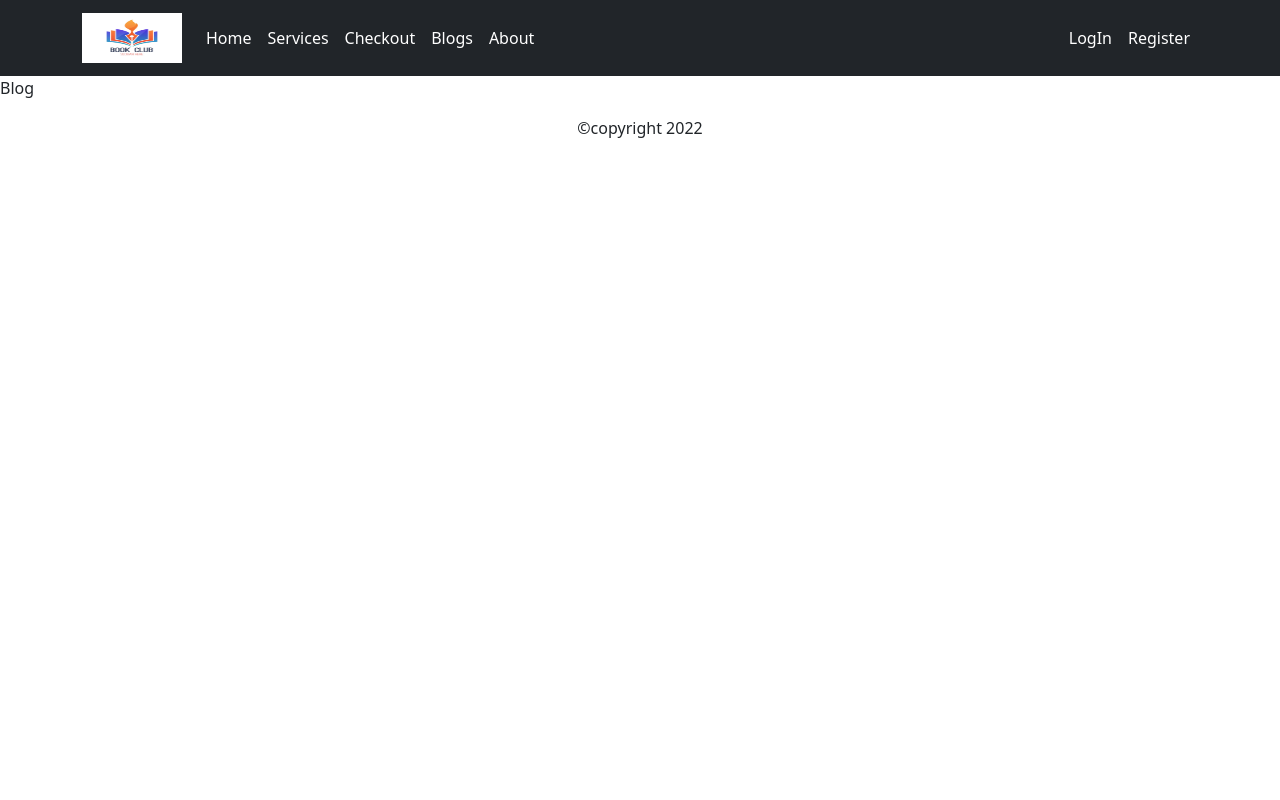
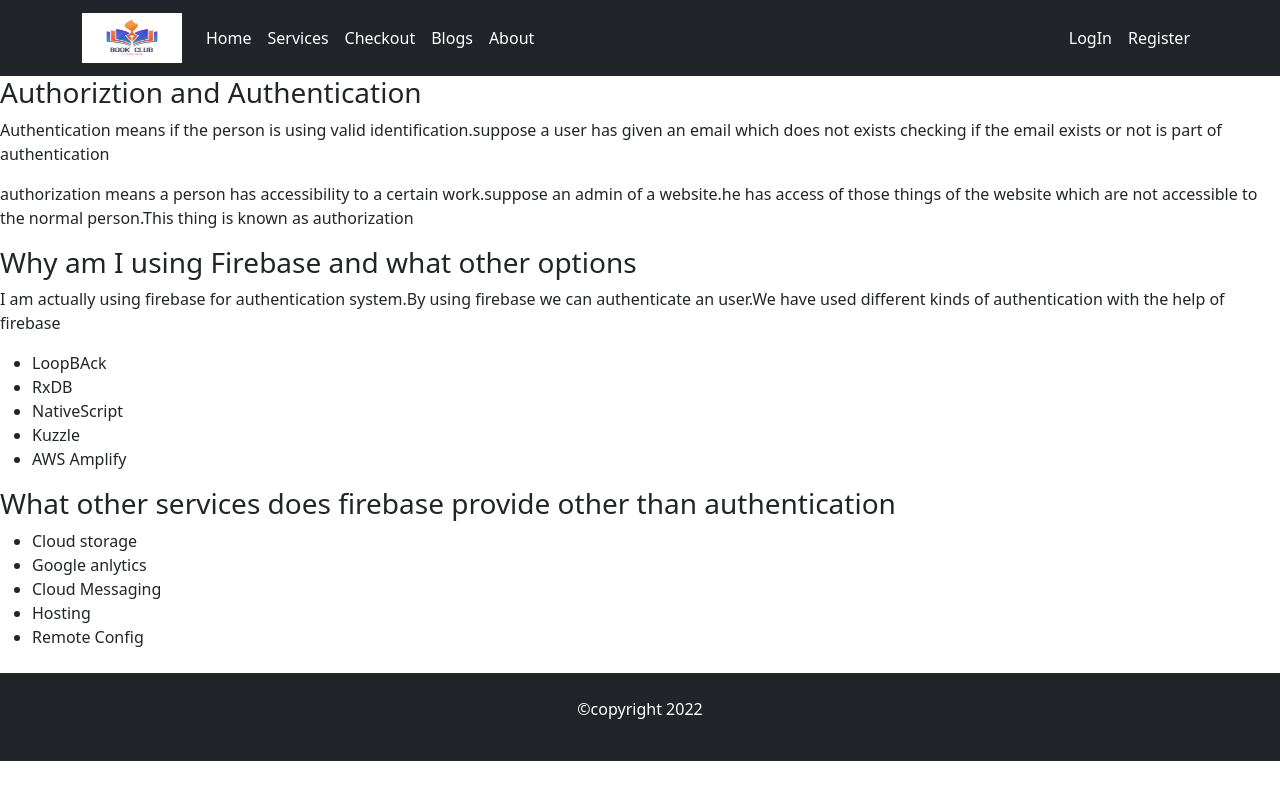
Before and after one commit to Md-Shahriar-Islam/LearnZone, a React (Create React App) app: page /blog in a window 1280 px wide. Built offline with nearby package versions, Linux system fonts and the light colour scheme; no server answers.

Commit message:
almost finished

```diff
--- a/src/App.js
+++ b/src/App.js
@@ -11,6 +11,7 @@ import LogIn from "./Components/LogIn/LogIn"
 import Register from "./Components/Register/Register"
 import Checkout from "./Components/Checkout/Checkout"
 import RequireAuth from "./Components/RequireAuth/RequireAuth"
+import NotFound from './Components/NotFound/NotFound';
 
 function App() {
   return (
@@ -33,6 +34,7 @@ function App() {
         >
         </Route>
         <Route path="/register" element={<Register />}></Route>
+        <Route path="/*" element={<NotFound />}></Route>
       </Routes>
 
       <Footer></Footer>
--- a/src/Components/About/About.css
+++ b/src/Components/About/About.css
@@ -0,0 +1,6 @@
+.about {
+    display: flex;
+    justify-content: center;
+    align-items: center;
+    height: 100vh;
+}
--- a/src/Components/About/About.js
+++ b/src/Components/About/About.js
@@ -1,9 +1,10 @@
 import React from 'react';
+import "./About.css"
 
 const About = () => {
     return (
-        <div>
-            <p>About</p>
+        <div className="about mx-4">
+            <p>Hi I am Md Shahriar islam.I am an Undergraduate a student.My dream is to  get my self in IT field.I am working Hard to get myself hired by an IT company.I have studied about many things like app dev,python programming but everything is like beginner level.I know there are many resources out there but I can't structure them in a proper way that's why I suffer the Most.Inshallah I will try my best to bring the best out of me.</p>
         </div>
     );
 };
--- a/src/Components/Blogs/Blogs.js
+++ b/src/Components/Blogs/Blogs.js
@@ -2,8 +2,27 @@ import React from 'react';
 
 const Blogs = () => {
     return (
-        <div>
-            <p>Blog</p>
+        <div class="question">
+            <h3> Authoriztion and Authentication</h3>
+            <p>Authentication means if the person is using valid identification.suppose a user has given an email which does not exists checking if the email exists or not is part of authentication</p>
+            <p>authorization means a person has accessibility to a certain  work.suppose an admin of a website.he has access of those things of the website which are not accessible to the normal person.This thing is known as authorization</p>
+            <h3>Why am I using Firebase and what other options</h3>
+            <p>I am actually using firebase for authentication system.By using firebase we can authenticate an user.We have used different kinds of authentication with the help of firebase</p>
+            <ul>
+                <li>LoopBAck</li>
+                <li>RxDB</li>
+                <li>NativeScript</li>
+                <li>Kuzzle</li>
+                <li>AWS Amplify</li>
+            </ul>
+            <h3>What other services does firebase provide other than authentication</h3>
+            <ul>
+                <li>Cloud storage</li>
+                <li>Google anlytics</li>
+                <li>Cloud Messaging</li>
+                <li>Hosting</li>
+                <li>Remote Config</li>
+            </ul>
         </div>
     );
 };
--- /dev/null
+++ b/src/Components/NotFound/NotFound.js
@@ -0,0 +1,11 @@
+import React from 'react';
+
+const NotFound = () => {
+    return (
+        <div>
+            <h2>ferot chole jan.eikhane kichu nai</h2>
+        </div>
+    );
+};
+
+export default NotFound;
--- a/src/Components/Shared/Footer/Footer.js
+++ b/src/Components/Shared/Footer/Footer.js
@@ -5,7 +5,7 @@ import 'bootstrap/dist/css/bootstrap.min.css'
 const Footer = () => {
     const year = (new Date().getFullYear());
     return (
-        <div className="d-flex justify-content-center align-items-end">
+        <div className="d-flex justify-content-center align-items-end w-100 bg-dark text-white p-4 mt-4" >
             <p >&copy;copyright {year}</p>
 
         </div>
--- a/src/Components/Shared/Head/Header.js
+++ b/src/Components/Shared/Head/Header.js
@@ -12,8 +12,8 @@ const Header = () => {
         signOut(auth);
     };
     return (
-        <div>
-            <Navbar collapseOnSelect expand="lg" bg="dark" variant="dark">
+        <div className="sticky-top">
+            <Navbar collapseOnSelect expand="lg" bg="dark" variant="dark" >
                 <Container>
                     <Navbar.Brand href="#home"><img style={{ height: "50px", width: "100px" }} src={logo}></img></Navbar.Brand>
                     <Navbar.Toggle aria-controls="responsive-navbar-nav" />
```
Also changed, not shown: 1 other file (tests, documents, lock files or other folders).
